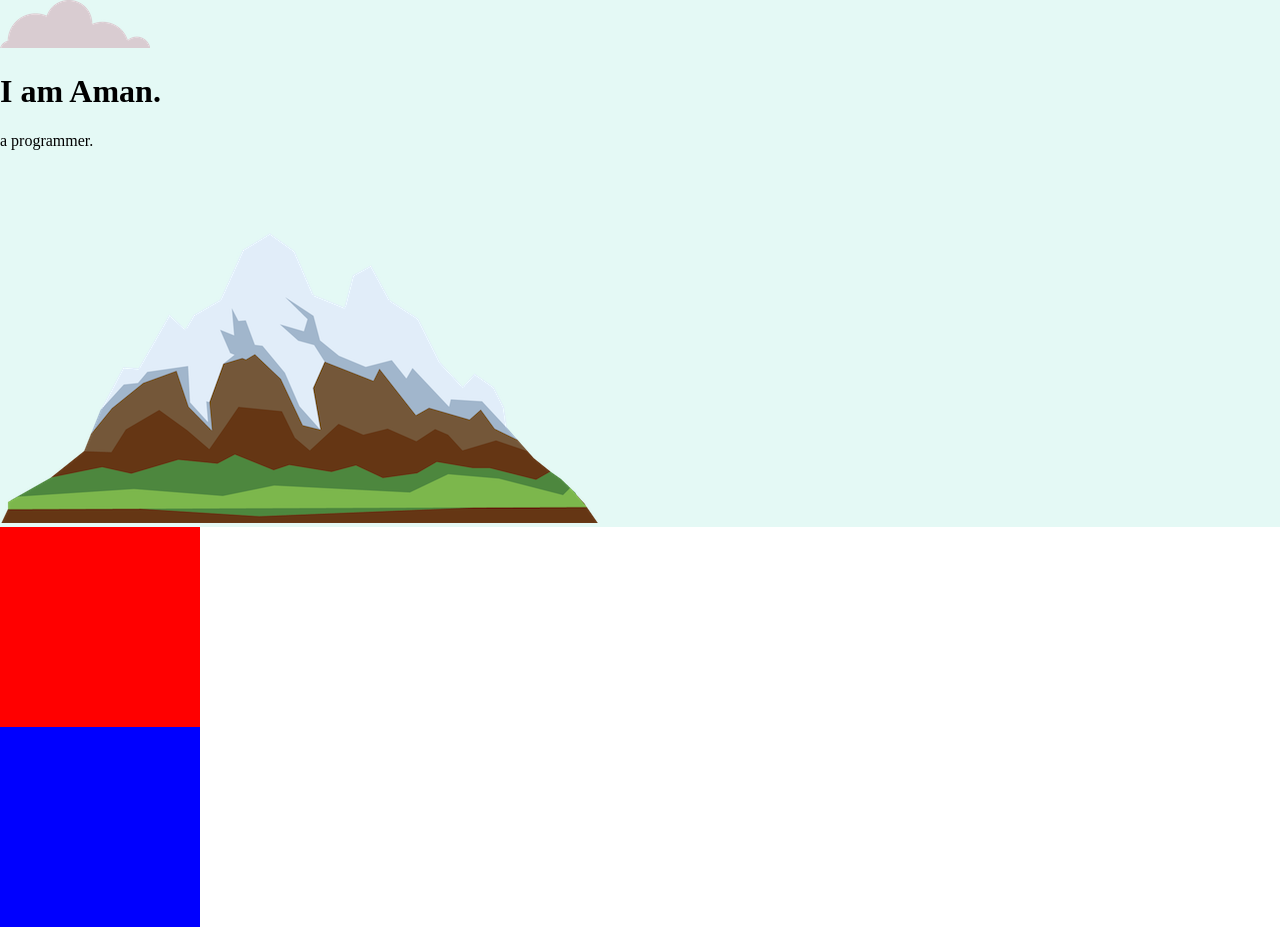
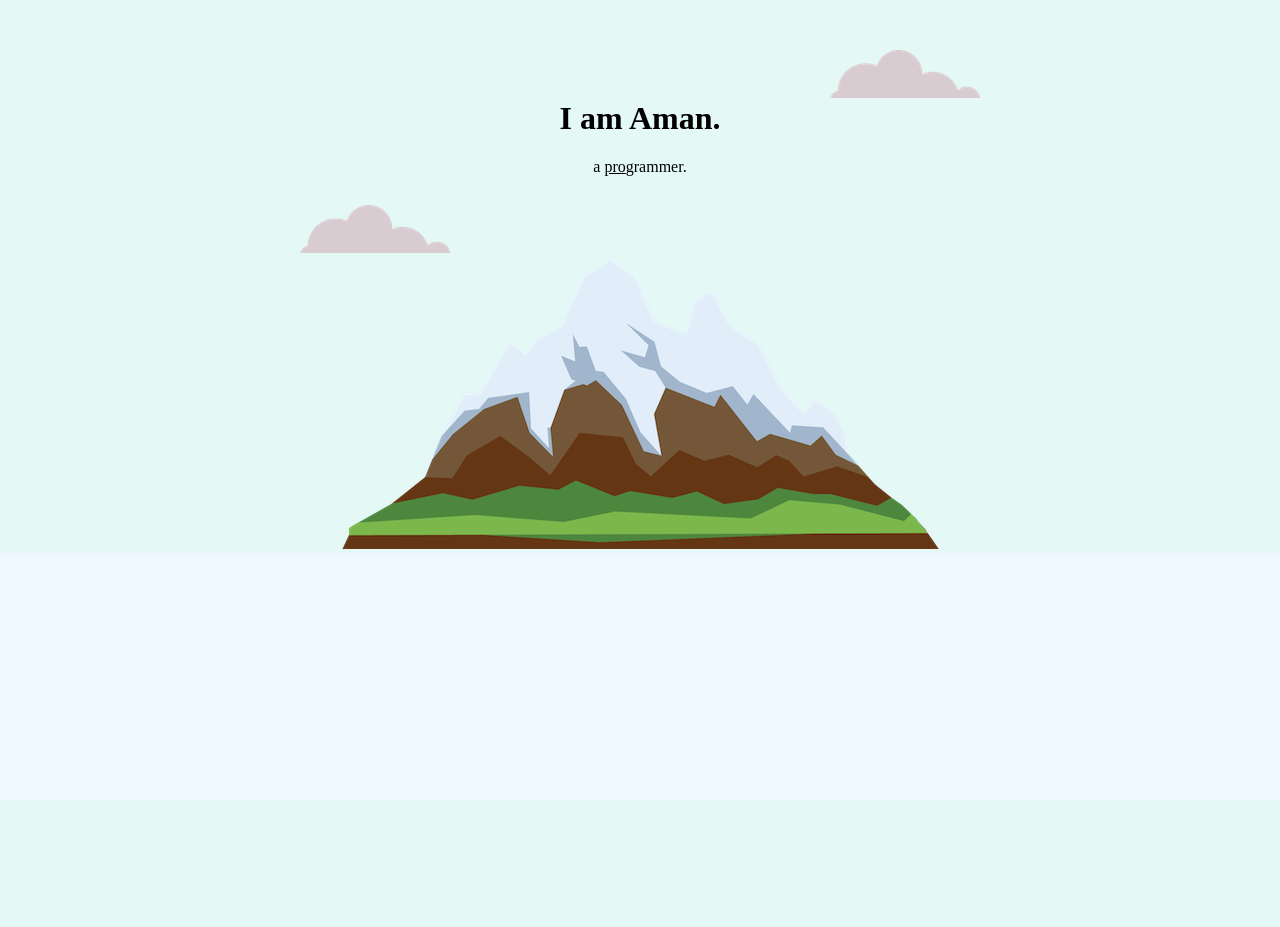
Before and after one commit to Assassin0001/Practice, a PHP site: page / in a window 1280 px wide. After the commit the page ends 549 px from the top, so only its background shows below. Run offline with PHP 8.4, Linux system fonts and the light colour scheme.

Commit message:
Practice

```diff
--- a/WebDev/Angela Yu WebDev Bootcamp/CSS - My Site/css/style.css
+++ b/WebDev/Angela Yu WebDev Bootcamp/CSS - My Site/css/style.css
@@ -1,20 +1,40 @@
 body{
     margin:0px;
+    text-align: center;
+    background-color: aliceblue;
+}
+
+h1{
+    margin-top:0;
+
+}
+
+span{
+    text-decoration: underline;
 }
 
 .top-container{
     background-color: #e4f9f5;
-    margin:0px;
+    padding-top: 100px;
+    position: relative;
 }
 
 .middle-container{
-    background-color: red;
-    width: 200px;
-    height: 200px;
+
 }
 
 .bottom-container{
-    background-color: blue;
-    height: 200px;
-    width: 200px;
+
 }
+
+.top-cloud{
+    position: absolute;
+    right :300px;
+    top:50px;
+}
+
+.bottom-cloud{
+    position: absolute;
+    left:300px;
+    bottom:300px;
+}
--- a/WebDev/Angela Yu WebDev Bootcamp/CSS - My Site/index.html
+++ b/WebDev/Angela Yu WebDev Bootcamp/CSS - My Site/index.html
@@ -10,10 +10,11 @@
 </head>
 <body>
     <div class="top-container">
-        <img src ="images/cloud.png">
+        <img class ="top-cloud"src ="images/cloud.png">
         <h1>I am Aman.</h1>
-        <p>a programmer.</p>
+        <p>a <span>pro</span>grammer.</p>
         <img src="images/mountain.png">
+        <img src="images/cloud.png" class="bottom-cloud">
     </div>
     <div class="middle-container">
 
```
Also changed, not shown: 2 other files.
